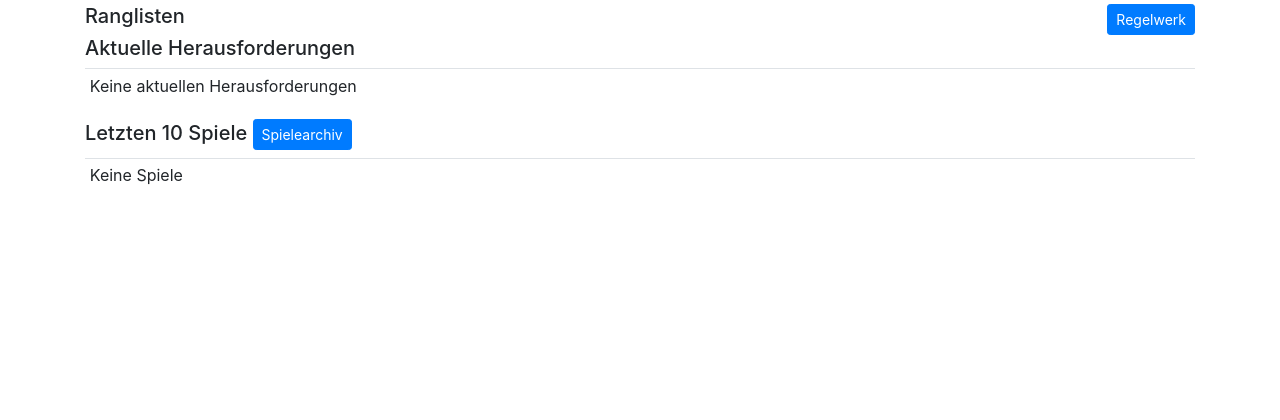
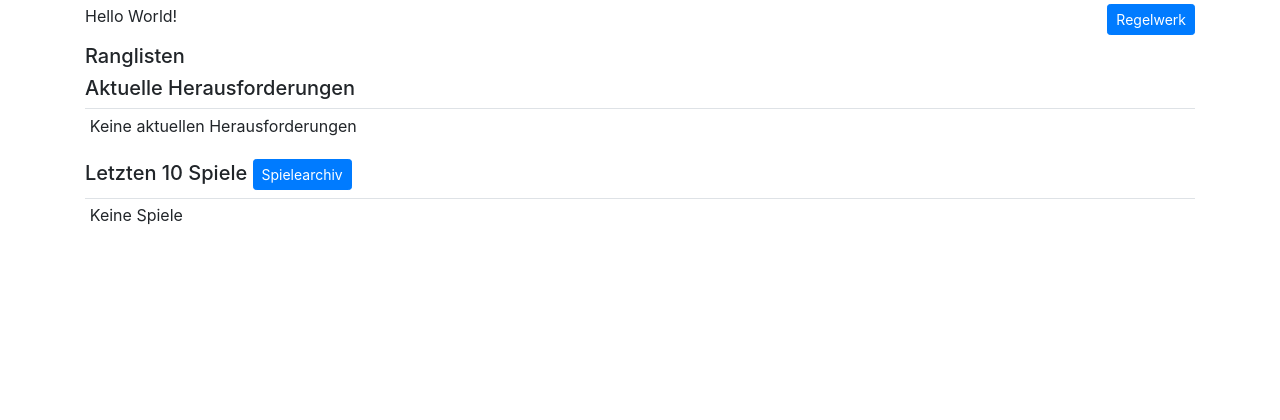
Before and after one commit to puredriver/myclub, a Django app: page /rankinglist/ in a window 1280 px wide. Shown: the part 56-476 px from the top of the page. Run offline with Django 3.2, Linux system fonts and the light colour scheme; data that the repository does not hold is empty; some libraries are stand-ins or nearby versions.

Commit message:
vuejs added

```diff
--- a/rankinglist/templates/rankinglist/base.html
+++ b/rankinglist/templates/rankinglist/base.html
@@ -31,6 +31,7 @@
  <script src="https://code.jquery.com/jquery-3.4.1.slim.min.js" integrity="sha384-J6qa4849blE2+poT4WnyKhv5vZF5SrPo0iEjwBvKU7imGFAV0wwj1yYfoRSJoZ+n" crossorigin="anonymous"></script>
 <script src="https://cdn.jsdelivr.net/npm/popper.js@1.16.0/dist/umd/popper.min.js" integrity="sha384-Q6E9RHvbIyZFJoft+2mJbHaEWldlvI9IOYy5n3zV9zzTtmI3UksdQRVvoxMfooAo" crossorigin="anonymous"></script>
 <script src="https://stackpath.bootstrapcdn.com/bootstrap/4.4.1/js/bootstrap.min.js" integrity="sha384-wfSDF2E50Y2D1uUdj0O3uMBJnjuUD4Ih7YwaYd1iqfktj0Uod8GCExl3Og8ifwB6" crossorigin="anonymous"></script>
+<script src="https://cdn.jsdelivr.net/npm/vue/dist/vue.js"></script>
 
     </head>
     <body class="d-flex flex-column h-100">
--- a/rankinglist/templates/rankinglist/index.html
+++ b/rankinglist/templates/rankinglist/index.html
@@ -5,6 +5,18 @@
 <button type="button" class="btn btn-primary btn-sm float-right" data-toggle="modal" data-target="#exampleModal">
   Regelwerk
 </button>
+
+<div id="example">
+  <p>[[ hello ]]</p>
+</div>
+
+<script>
+  new Vue({
+      el: '#example',
+      delimiters: ['[[', ']]'],
+      data: { hello: 'Hello World!' }
+  })
+</script>
 
 <h5>Ranglisten</h5>
 
```
